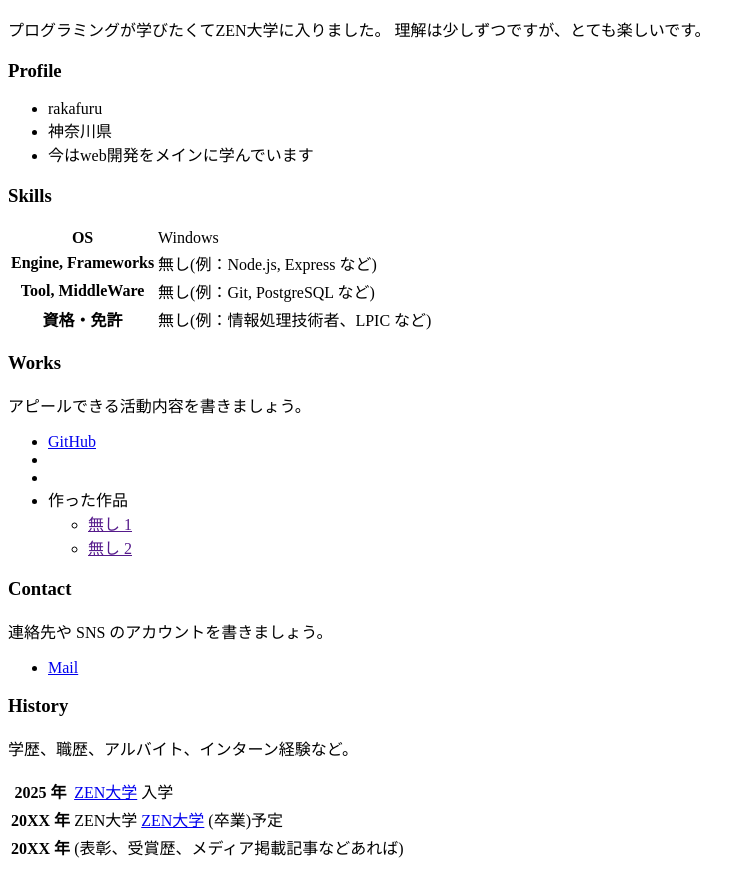
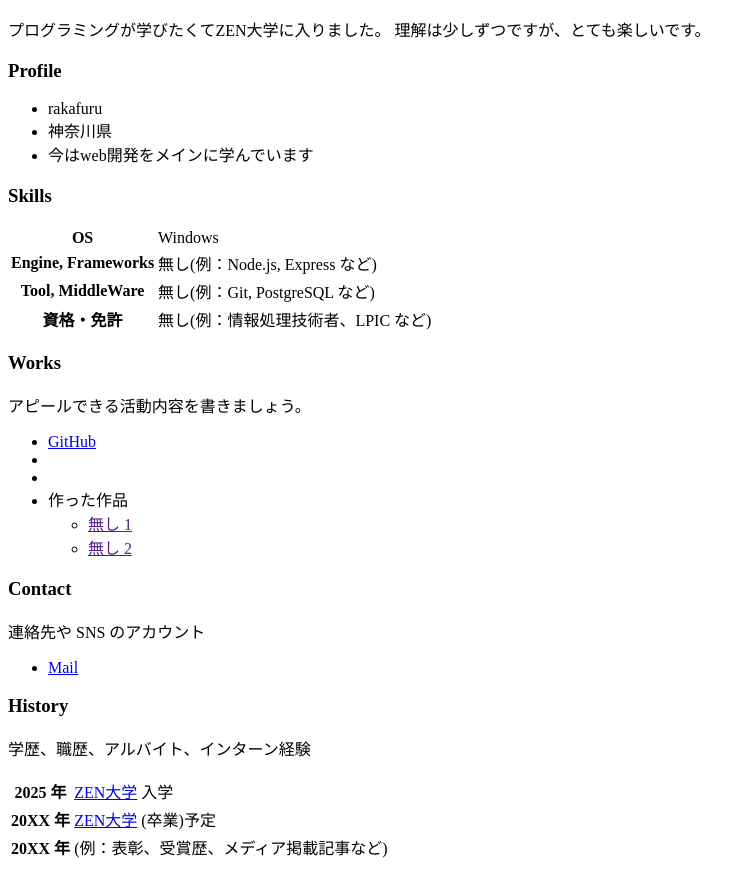
Before and after one commit to rakafuru/rakafuru.github.io, a plain HTML site: page index.html in a window 1280 px wide. Shown: the part 110-980 px from the top of the page, without its empty margins (0-755 px from the left). Drawn offline with Linux system fonts and the light colour scheme.

```diff
--- a/index.html
+++ b/index.html
@@ -57,13 +57,13 @@
     </ul>
 
     <h3>Contact</h3>
-    <p>連絡先や SNS のアカウントを書きましょう。</p>
+    <p>連絡先や SNS のアカウント</p>
     <ul>
       <li><a href="rakafuru8901@gmail.com">Mail</a></li>
     </ul>
 
     <h3>History</h3>
-    <p>学歴、職歴、アルバイト、インターン経験など。</p>
+    <p>学歴、職歴、アルバイト、インターン経験</p>
     <table>
       <tr>
         <th>2025 年</th>
@@ -71,11 +71,11 @@
       </tr>
       <tr>
         <th>20XX 年</th>
-        <td>ZEN大学 <a href="https://zen.ac.jp/">ZEN大学</a> (卒業)予定</td>
+        <td><a href="https://zen.ac.jp/">ZEN大学</a> (卒業)予定</td>
       </tr>
       <tr>
         <th>20XX 年</th>
-        <td>(表彰、受賞歴、メディア掲載記事などあれば)</td>
+        <td>(例：表彰、受賞歴、メディア掲載記事など)</td>
       </tr>
     </table>
   </body>
```
